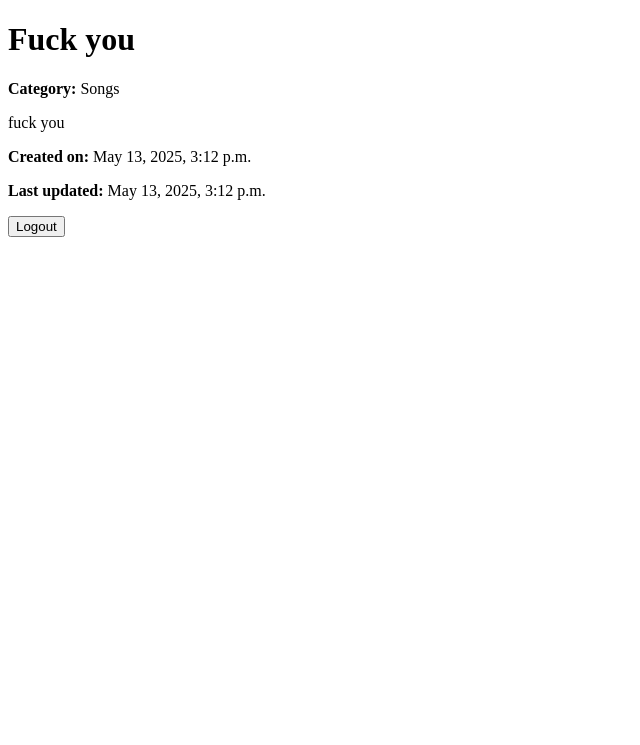
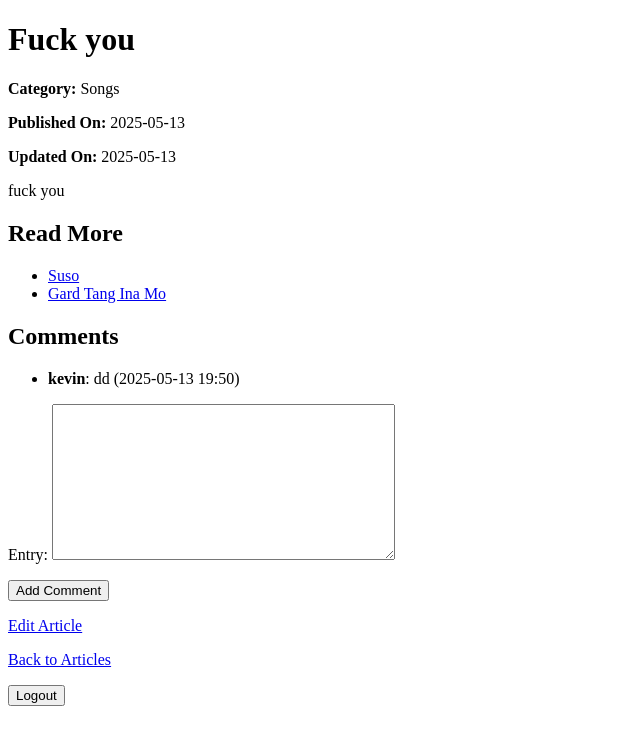
Before and after one commit to de-angeli/hobbysite-E-G-11, a Django app: page /wiki/article/7 in a window 1280 px wide. Shown: the top 745 px of the page, without its empty margins (0-640 px from the left). Run offline with Django 5.2, Linux system fonts and the light colour scheme; a user stored in the database is signed in; data comes from the database, SQL or seed files in the repository; both versions use the stored data as it was after the commit.

Commit message:
updated wiki app (models, views, templates, comments)

```diff
--- /dev/null
+++ b/wiki/forms.py
@@ -0,0 +1,12 @@
+from django import forms
+from .models import Article, Comment
+
+class ArticleForm(forms.ModelForm):
+    class Meta:
+        model  = Article
+        fields = ['title', 'category', 'header_image', 'entry']
+
+class CommentForm(forms.ModelForm):
+    class Meta:
+        model  = Comment
+        fields = ['entry']
--- a/wiki/models.py
+++ b/wiki/models.py
@@ -1,5 +1,6 @@
 from django.db import models
 from django.urls import reverse
+from user_management.models import Profile
 
 
 class ArticleCategory(models.Model):
@@ -14,13 +15,25 @@ class ArticleCategory(models.Model):
     def __str__(self):
         return self.name
 
+
 class Article(models.Model):
     title = models.CharField(max_length=255)
+    author = models.ForeignKey(
+        Profile,
+        on_delete=models.SET_NULL,
+        null=True,
+        related_name='articles'
+    )
     category = models.ForeignKey(
-    	ArticleCategory,
-    	on_delete=models.SET_NULL,
-    	null=True,
+        ArticleCategory,
+        on_delete=models.SET_NULL,
+        null=True,
         related_name='articles'
+    )
+    header_image = models.ImageField(
+        upload_to="wiki_headers/",
+        blank=True,
+        null=True
     )
     entry = models.TextField()
     created_on = models.DateTimeField(auto_now_add=True)
@@ -34,3 +47,26 @@ class Article(models.Model):
 
     def __str__(self):
         return self.title
+
+
+class Comment(models.Model):
+    author = models.ForeignKey(
+        Profile,
+        on_delete=models.SET_NULL,
+        null=True,
+        related_name='wiki_comments'
+    )
+    article = models.ForeignKey(
+        Article,
+        on_delete=models.CASCADE,
+        related_name="comments"
+    )
+    entry = models.TextField()
+    created_on = models.DateTimeField(auto_now_add=True)
+    updated_on = models.DateTimeField(auto_now=True)
+
+    class Meta:
+        ordering = ["created_on"]
+
+    def __str__(self):
+        return f"Comment by {self.author} on {self.article}"
--- a/wiki/templates/wiki/article_detail.html
+++ b/wiki/templates/wiki/article_detail.html
@@ -1,13 +1,56 @@
 {% extends 'base.html' %}
-
 {% load static %}
 
 {% block title %}{{ object.title }}{% endblock %}
+{% block content %}
+	<h1>{{ object.title }}</h1>
+	<p><strong>Category:</strong> {{ object.category.name }}</p>
+	<p><strong>Published On:</strong> {{ object.created_on|date:"Y-m-d" }}</p>
+	<p><strong>Updated On:</strong> {{ object.updated_on|date:"Y-m-d" }}</p>
 
-{% block content %}
-    <h1>{{ object.title }}</h1>
-    <p><strong>Category:</strong> {{ object.category }}</p>
-    <p>{{ object.entry }}</p>
-    <p><strong>Created on:</strong> {{ object.created_on }}</p>
-    <p><strong>Last updated:</strong> {{ object.updated_on }}</p>
+	{% if object.header_image %}
+    	<img src="{{ object.header_image.url }}"
+         	 alt="{{ object.title }} header"
+         	 style="max-width:100%; height:auto;">
+  	{% endif %}
+
+  	<div>{{ object.entry|linebreaks }}</div>
+
+  	<h2>Read More</h2>
+  	<ul>
+    	{% for art in read_more %}
+      		<li><a href="{{ art.get_absolute_url }}">{{ art.title }}</a></li>
+    	{% empty %}
+      		<li>No related articles.</li>
+    	{% endfor %}
+  	</ul>
+
+  	<h2>Comments</h2>
+  	<ul>
+    	{% for comment in comments %}
+      		<li>
+        		<strong>{{ comment.author }}</strong>:
+        		{{ comment.entry }}
+        		({{ comment.created_on|date:"Y-m-d H:i" }})
+      		</li>
+    	{% empty %}
+      		<li>No comments yet.</li>
+    	{% endfor %}
+  	</ul>
+
+  	{% if user.is_authenticated %}
+    	<form method="post">
+      		{% csrf_token %}
+      		{{ comment_form.as_p }}
+      		<button type="submit">Add Comment</button>
+    	</form>
+  	{% else %}
+    	<p><a href="{% url 'login' %}?next={{ request.path }}">Log in</a> to add a comment.</p>
+  	{% endif %}
+
+  	{% if user.is_authenticated and object.author == user.profile %}
+    	<p><a href="{% url 'wiki:article-update' object.pk %}">Edit Article</a></p>
+  	{% endif %}
+
+  	<p><a href="{% url 'wiki:article-list' %}">Back to Articles</a></p>
 {% endblock %}
--- a/wiki/urls.py
+++ b/wiki/urls.py
@@ -1,9 +1,12 @@
 from django.urls import path
-from .views import ArticleListView, ArticleDetailView
+from .views import ArticleListView, ArticleDetailView, ArticleCreateView, ArticleUpdateView
+
 
 urlpatterns = [
-    path('articles', ArticleListView.as_view(), name='article-list'),
-    path('article/<int:pk>', ArticleDetailView.as_view(), name='article-detail'),
+	path('articles', ArticleListView.as_view(),   name='article-list'),
+	path('article/<int:pk>', ArticleDetailView.as_view(), name='article-detail'),
+	path('article/add', ArticleCreateView.as_view(), name='article-create'),
+	path('article/<int:pk>/edit', ArticleUpdateView.as_view(), name='article-update'),
 ]
 
-app_name = "wiki"
+app_name = 'wiki'
--- a/wiki/views.py
+++ b/wiki/views.py
@@ -1,26 +1,77 @@
-from django.shortcuts import render
-from django.views.generic.list import ListView
-from django.views.generic.detail import DetailView
+from django.shortcuts import redirect
+from django.urls import reverse
+from django.views.generic import ListView, DetailView, CreateView, UpdateView
+from django.contrib.auth.mixins import LoginRequiredMixin
 
-from .models import Article
+from .models import Article, ArticleCategory
+from .forms import CommentForm, ArticleForm
 
 
 class ArticleListView(ListView):
-    model = Article
-    template_name = "wiki/article_list.html"
+    model         = Article
+    template_name = 'wiki/article_list.html'
+
+    def get_context_data(self, **kwargs):
+        ctx  = super().get_context_data(**kwargs)
+        user = self.request.user
+
+        profile = getattr(user, 'profile', None) if user.is_authenticated else None
+
+        your_qs  = Article.objects.filter(author=profile).order_by('-created_on') if profile else Article.objects.none()
+        other_qs = Article.objects.exclude(author=profile).order_by('-created_on') if profile else Article.objects.all().order_by('-created_on')
+
+        cats = ArticleCategory.objects.filter(articles__in=other_qs).distinct().order_by('name')
+        grouped = {cat: other_qs.filter(category=cat) for cat in cats}
+
+        ctx.update({
+            'your_articles':              your_qs,
+            'all_articles_by_category':   grouped,
+        })
+        return ctx
 
 
 class ArticleDetailView(DetailView):
-    model = Article
-    template_name = "wiki/article_detail.html"
+    model         = Article
+    template_name = 'wiki/article_detail.html'
 
-def article_list(request):
-    articles = Article.objects.all()
-    ctx = {
-        "articles": articles
-    }
-    return render(request, 'wiki/article_list.html', ctx)
+    def get_context_data(self, **kwargs):
+        ctx     = super().get_context_data(**kwargs)
+        article = self.object
 
-def article_detail(request, pk):
-    ctx = { "article": Article.objects.get(pk=pk) }
-    return render(request, 'wiki/article_detail.html', ctx)
+        ctx['read_more']    = (
+            Article.objects
+                   .filter(category=article.category)
+                   .exclude(pk=article.pk)[:2]
+        )
+
+        ctx['comments']     = article.comments.all().order_by('-created_on')
+        ctx['comment_form'] = CommentForm()
+        return ctx
+
+    def post(self, request, *args, **kwargs):
+        comment_form = CommentForm(request.POST)
+        if comment_form.is_valid():
+            comment         = comment_form.save(commit=False)
+            comment.author  = request.user.profile
+            comment.article = self.get_object()
+            comment.save()
+        return redirect(self.get_object().get_absolute_url())
+
+
+class ArticleCreateView(LoginRequiredMixin, CreateView):
+    model         = Article
+    form_class    = ArticleForm
+    template_name = 'wiki/article_form.html'
+
+    def form_valid(self, form):
+        form.instance.author = self.request.user.profile
+        return super().form_valid(form)
+
+
+class ArticleUpdateView(LoginRequiredMixin, UpdateView):
+    model         = Article
+    form_class    = ArticleForm
+    template_name = 'wiki/article_form.html'
+
+    def get_queryset(self):
+        return Article.objects.filter(author=self.request.user.profile)
```
Also changed, not shown: wiki/admin.py (+21 -7 lines), wiki/templates/wiki/article_create.html (added, +15 -0 lines), wiki/templates/wiki/article_form.html (added, +25 -0 lines), wiki/templates/wiki/article_list.html (+33 -15 lines), wiki/templates/wiki/article_update.html (added, +15 -0 lines), db.sqlite3 (added), wiki/migrations/0003_article_author_article_header_image.py (added), wiki/migrations/0004_alter_article_author_comment.py (added).
